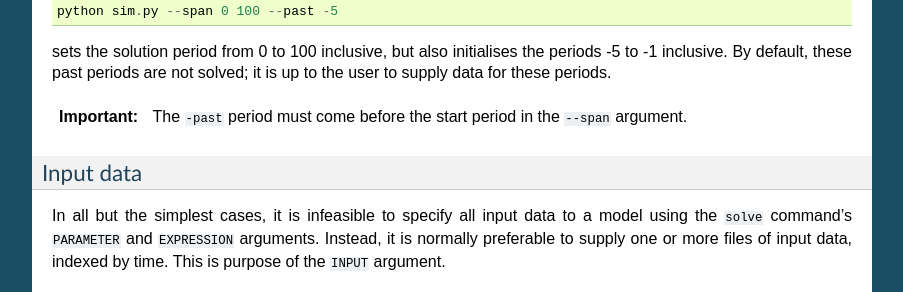
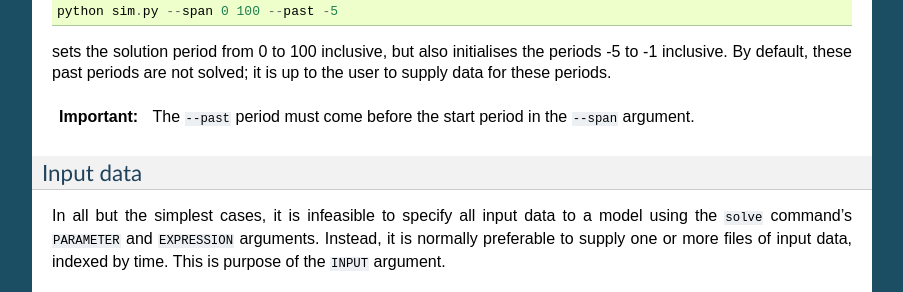
Before and after one commit to ChrisThoung/fsic-archive, a Sphinx documentation site: the page built from doc/source/solve.rst, in a window 1280 px wide and 900 px high, scrolled down 1635 px. Shown: the part 148-440 px from the top of the window, without its empty margins (198-1101 px from the left). Built offline with Sphinx 7.4.7, drawn with Linux system fonts in a browser that asks for light colours; the version number could not be read and is left out.

```diff
--- a/doc/source/solve.rst
+++ b/doc/source/solve.rst
@@ -125,7 +125,7 @@ periods -5 to -1 inclusive. By default, these past periods are not solved; it is
 up to the user to supply data for these periods.
 
 .. important::
-   The ``-past`` period must come before the start period in the ``--span``
+   The ``--past`` period must come before the start period in the ``--span``
    argument.
 
 
```
